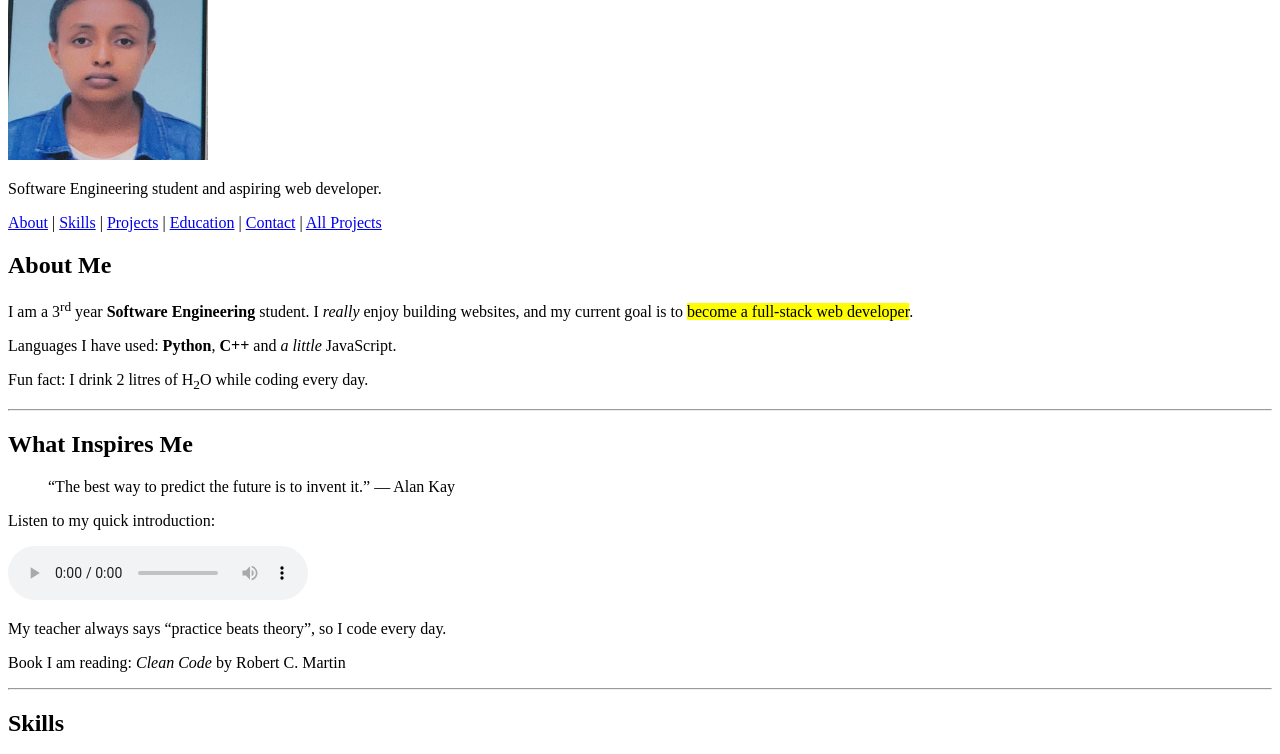
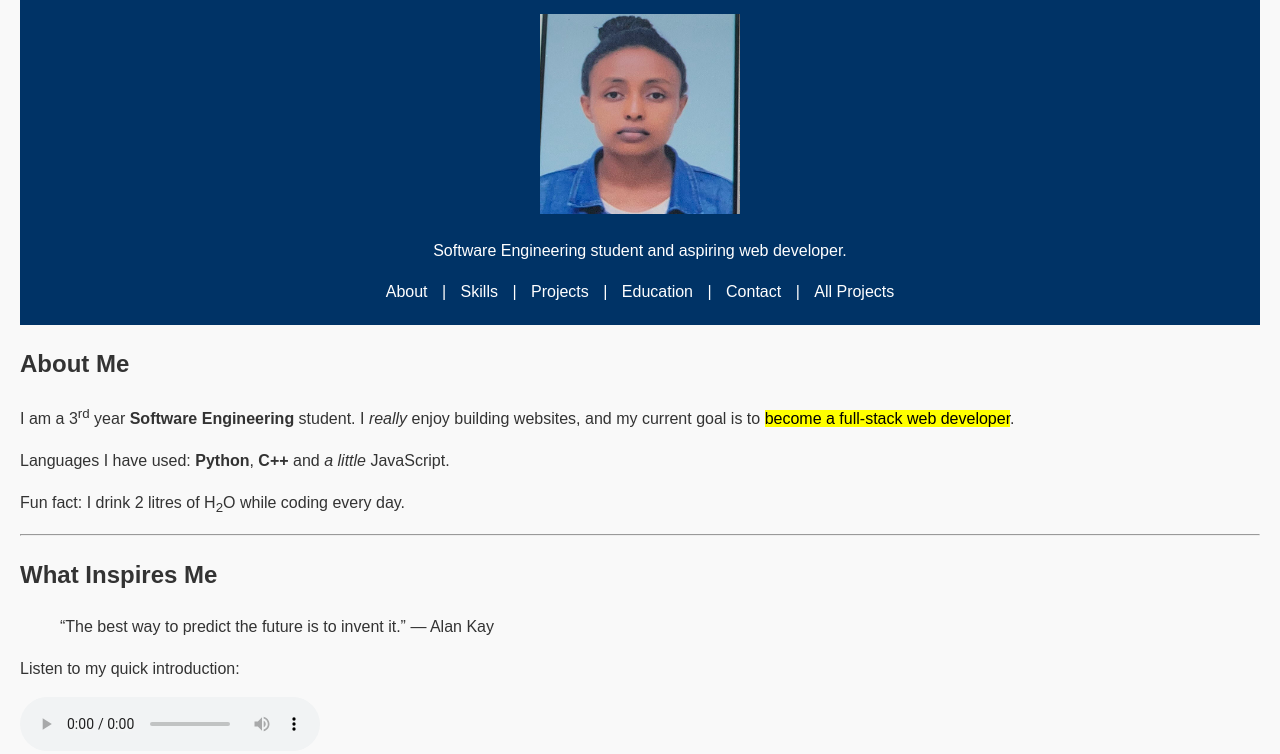
Before and after one commit to Bilisekebede/portfolio, a plain HTML site: page index.html in a window 1280 px wide. Shown: the part 120-874 px from the top of the page. Drawn offline with Linux system fonts and the light colour scheme.

Commit message:
Complete Lab 11: Create styles.css and link external stylesheet across all HTML pages

```diff
--- a/index.html
+++ b/index.html
@@ -8,6 +8,7 @@
     <meta name="author" content="Bilise Kebede">
     <title>Bilise Kebede | Portfolio</title>
     <link rel="icon" type="image/png" href="images/favicon.png">
+    <link rel="stylesheet" href="styles.css">
 </head>
 <body>
     <header>
--- /dev/null
+++ b/styles.css
@@ -0,0 +1,27 @@
+body {
+    font-family: Arial, sans-serif;
+    line-height: 1.6;
+    margin: 20px;
+    background-color: #f9f9f9;
+    color: #333;
+}
+
+header {
+    background-color: #003366;
+    color: white;
+    padding: 20px;
+    text-align: center;
+}
+
+nav a {
+    color: white;
+    margin: 0 10px;
+    text-decoration: none;
+}
+
+footer {
+    text-align: center;
+    padding: 10px;
+    background-color: #eee;
+    margin-top: 20px;
+}
```
Also changed, not shown: projects.html (+1 -0 lines), thank-you.html (+1 -0 lines).
